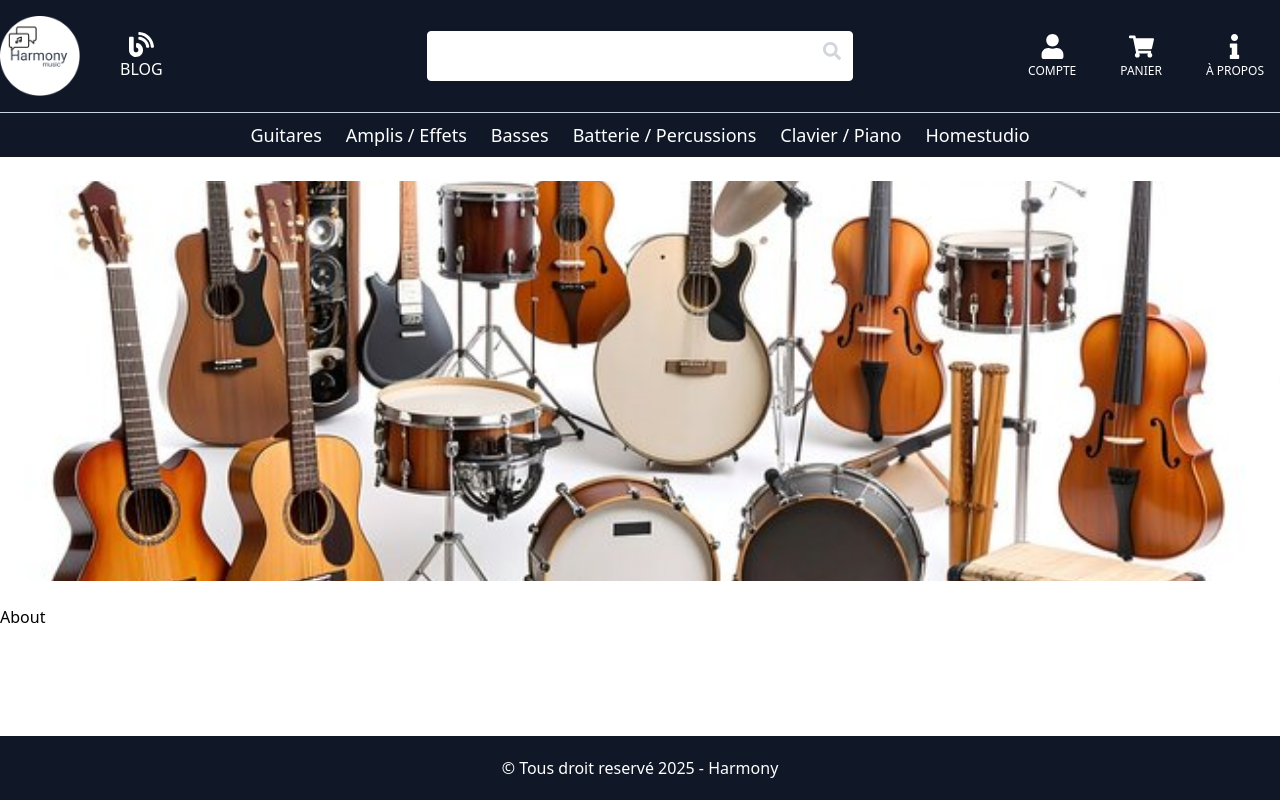
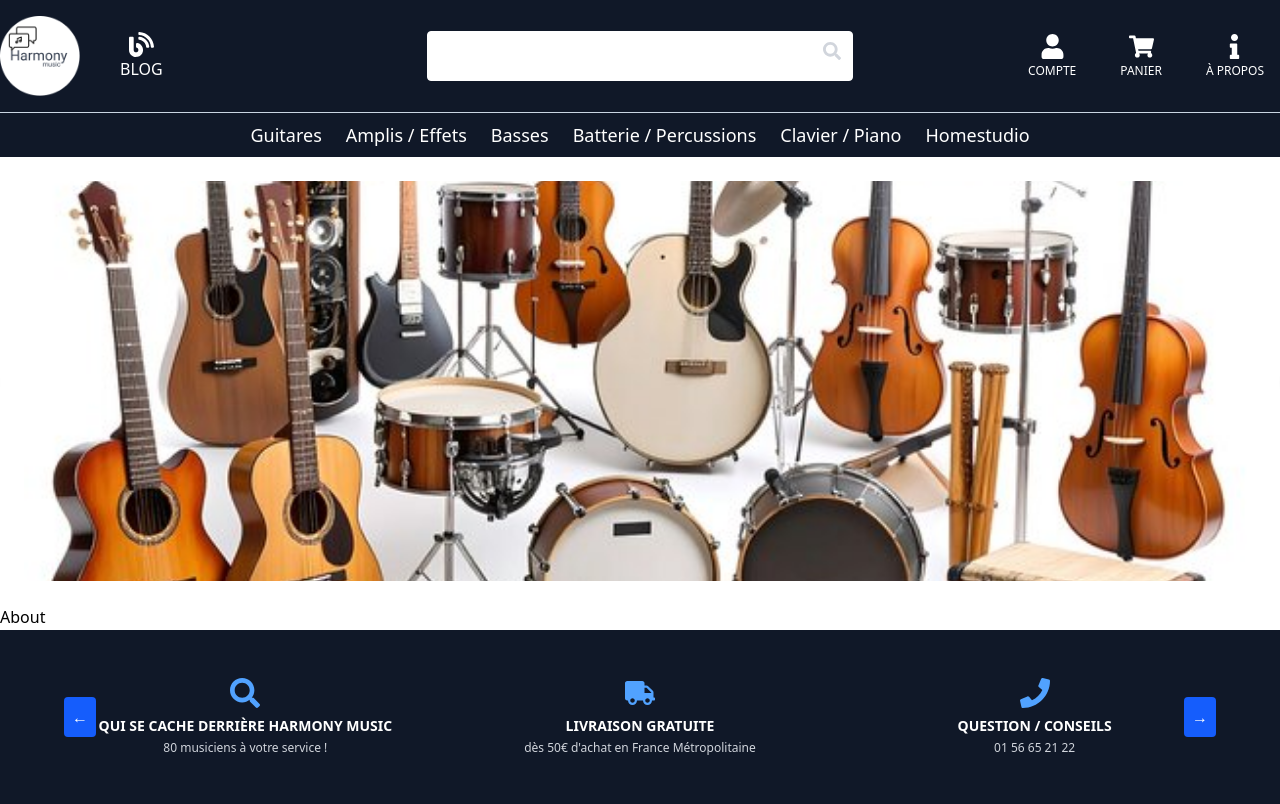
Before and after one commit to Slim-coder20/harmony, a React (Vite) app in the folder harmony-app/: page /about in a window 1280 px wide. Shown: the top 804 px of the page. Built offline with nearby package versions, Linux system fonts and the light colour scheme.

Commit message:
Mise en place de la section carousel du footer avec la récupération dynamique des items et le state pour l'effet rotatif du carousel

```diff
--- a/harmony-app/src/components/Footer.jsx
+++ b/harmony-app/src/components/Footer.jsx
@@ -1,9 +1,98 @@
-import React from "react";
+import React, { useState } from "react";
+import { FaSearch, FaTruck, FaPhone, FaBoxes, FaStore } from "react-icons/fa";
 
 export default function Footer() {
+  // State //
+  const [currentSlide, setCurrentSlide] = useState(0);
+
+  // Variable //
+  const carouselItems = [
+    {
+      id: 1,
+      icon: FaSearch,
+      title: "QUI SE CACHE DERRIÈRE HARMONY MUSIC",
+      description: "80 musiciens à votre service !",
+    },
+    {
+      id: 2,
+      icon: FaTruck,
+      title: "LIVRAISON GRATUITE",
+      description: "dès 50€ d'achat en France Métropolitaine",
+    },
+    {
+      id: 3,
+      icon: FaPhone,
+      title: "QUESTION / CONSEILS",
+      description: "01 56 65 21 22",
+    },
+    {
+      id: 4,
+      icon: FaStore,
+      title: "4 HARMONY MUSIC STORE",
+      description: " Oubliez toutes vos références 700m2 d'espace musical",
+    },
+    {
+      id: 5,
+      icon: FaBoxes,
+      title: "GARANTIE 3 ANS ",
+      description: "Une garantie de 3 ans pour tout article acheté ",
+    },
+  ];
+
+  // Fonction : ces fonctions vont nous permettre de rendre le
+  // fonction pour aller au slide suivant
+  const nextSlide = () => {
+    setCurrentSlide((prev) =>
+      prev >= carouselItems.length - 3 ? 0 : prev + 1
+    );
+  };
+
+  // Fonction pour aller au slide précédent
+  const prevSlide = () => {
+    setCurrentSlide((prev) =>
+      prev === 0 ? carouselItems.length - 3 : prev - 1
+    );
+  };
+
   return (
-    <footer className=" flex justify-center items-center p-5 border-t bg-gray-900 text-white w-full ">
-      <p>© Tous droit reservé 2025 - Harmony </p>
+    <footer className="p-12 border-t bg-gray-900 text-white w-full ">
+      {/* Carrousel rotatif  */}
+      <div className=" relative overflow-hidden">
+        {/* Flèche gauche  */}
+        <button
+          onClick={prevSlide}
+          className="absolute left-4 top-1/2 -translate-y-1/2 z-10 bg-blue-600 hover:bg-blue-700 text-white p-2 rounded"
+        >
+          ←
+        </button>
+        <div
+          className="flex transition-transform duration-300"
+          style={{ transform: `translateX(-${currentSlide * 33.33}%)` }}
+        >
+          {carouselItems.map((item) => {
+            const IconComponent = item.icon;
+            return (
+              <div
+                key={item.id}
+                className="flex-shrink-0 w-full md:w-1/2 lg:w-1/3 text-center px-4"
+              >
+                <IconComponent className="text-blue-400 text-3xl mx-auto mb-2" />
+                <h3 className="font-bold text-sm mb-1">{item.title}</h3>
+                <p className="text-gray-300 text-xs">{item.description}</p>
+              </div>
+            );
+          })}
+        </div>
+        {/* Flèche de droite  */}
+        <button
+          onClick={nextSlide}
+          className="absolute right-4 top-1/2 -translate-y-1/2 z-10 bg-blue-600 hover:bg-blue-700 text-white p-2 rounded"
+        >
+          →
+        </button>
+      </div>
+      {/* Section informations - 2 colonnes  */}
+      <div className=" grid grid-cols-2"></div>
 
     </footer>
   );
```
